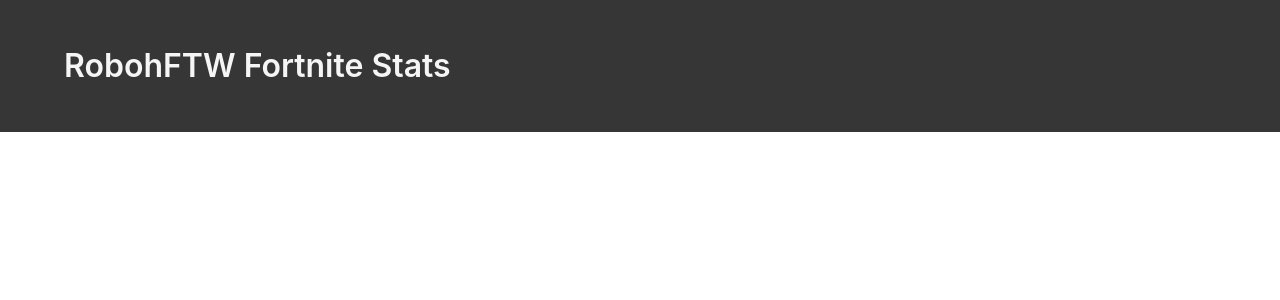
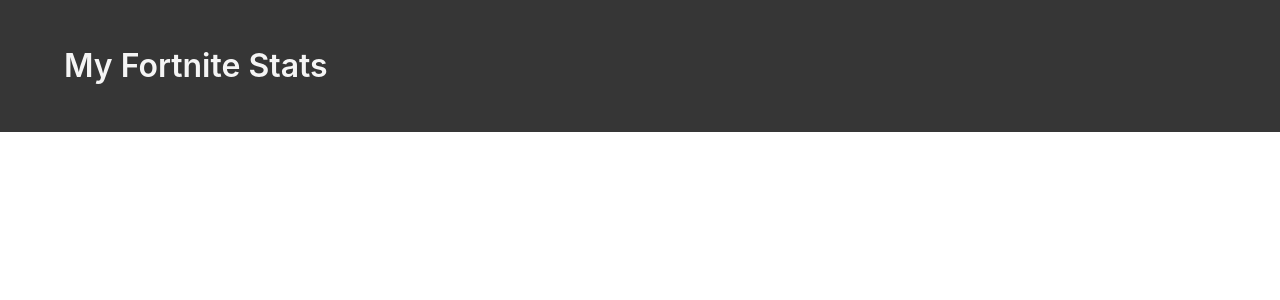
Before and after one commit to carlhester/rh-forknife, a Flask app: page / in a window 1280 px wide. Shown: the top 300 px of the page. Run offline with Flask 2, Linux system fonts and the light colour scheme; parts of the project's set-up code (start-up, migrations or seed data) failed here and were passed over; some libraries are stand-ins or nearby versions.

Commit message:
template change

```diff
--- a/templates/index.html
+++ b/templates/index.html
@@ -12,7 +12,7 @@
   <div class="hero-body">
     <div class="container">
       <h1 class="title">
-        RobohFTW Fortnite Stats
+        My Fortnite Stats
       </h1>
     </div>
   </div>
```
